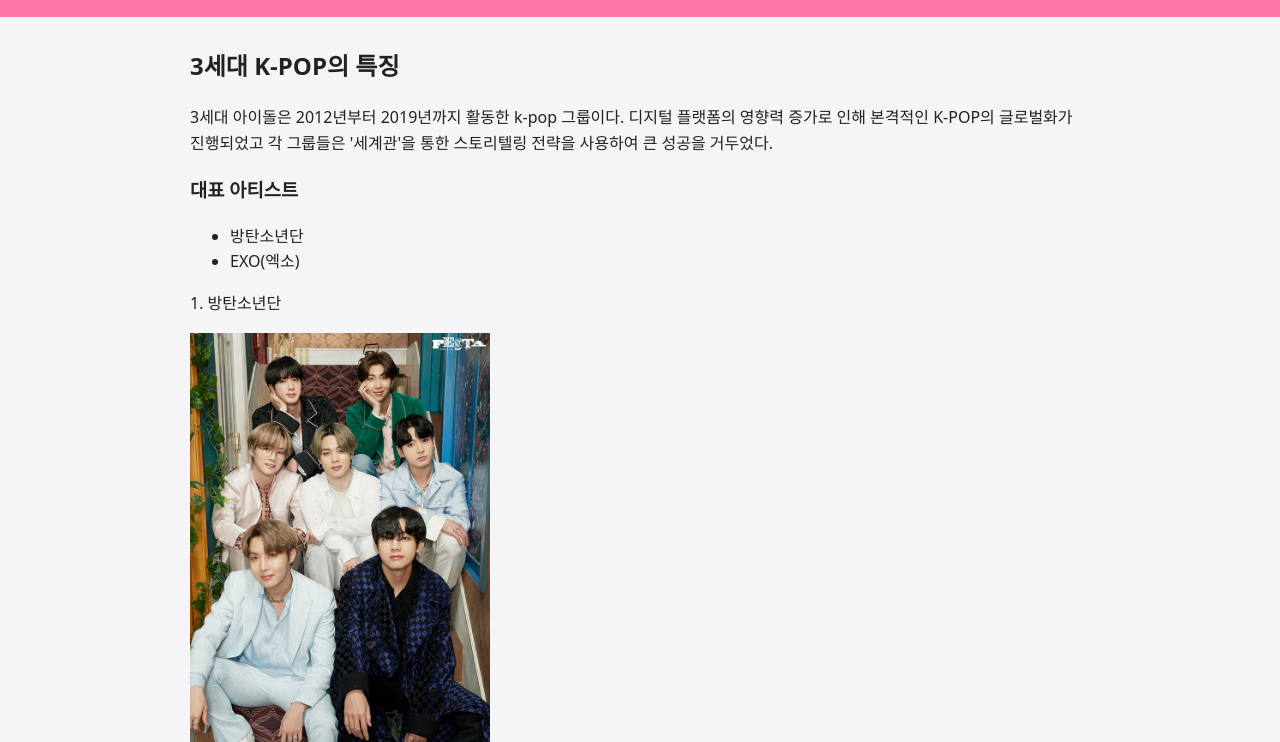
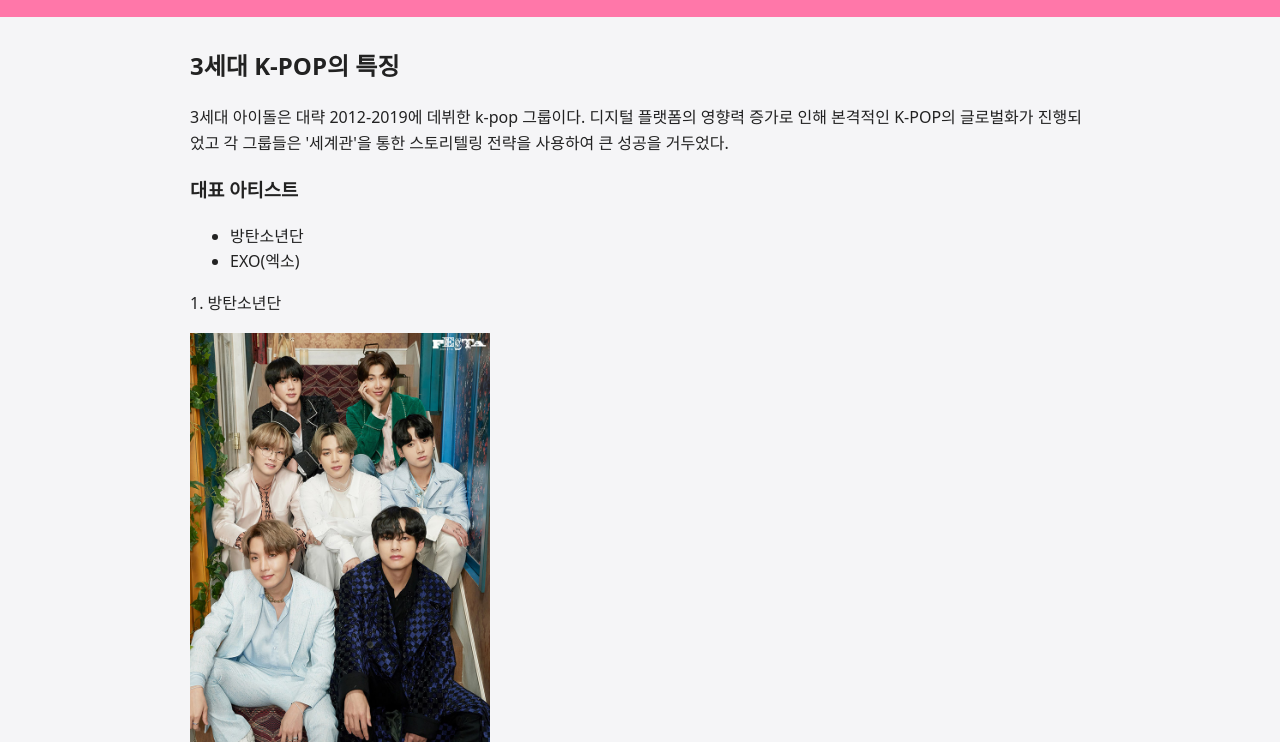
Before and after one commit to lkch6495/team5, a plain HTML site: page gen3oo.html in a window 1280 px wide. Shown: the part 58-800 px from the top of the page. Drawn offline with Linux system fonts and the light colour scheme.

Commit message:
Update gen3oo.html

```diff
--- a/gen3oo.html
+++ b/gen3oo.html
@@ -53,7 +53,7 @@
   <main>
     <h2>3세대 K-POP의 특징</h2>
     <p>
-      3세대 아이돌은 2012년부터 2019년까지 활동한 k-pop 그룹이다. 디지털 플랫폼의 영향력 증가로 인해 본격적인 K-POP의 글로벌화가 진행되었고 각 그룹들은 '세계관'을 통한 스토리텔링 전략을 사용하여 큰 성공을 거두었다.
+      3세대 아이돌은 대략 2012-2019에 데뷔한 k-pop 그룹이다. 디지털 플랫폼의 영향력 증가로 인해 본격적인 K-POP의 글로벌화가 진행되었고 각 그룹들은 '세계관'을 통한 스토리텔링 전략을 사용하여 큰 성공을 거두었다.
     </p>
 
     <h3>대표 아티스트</h3>
```
